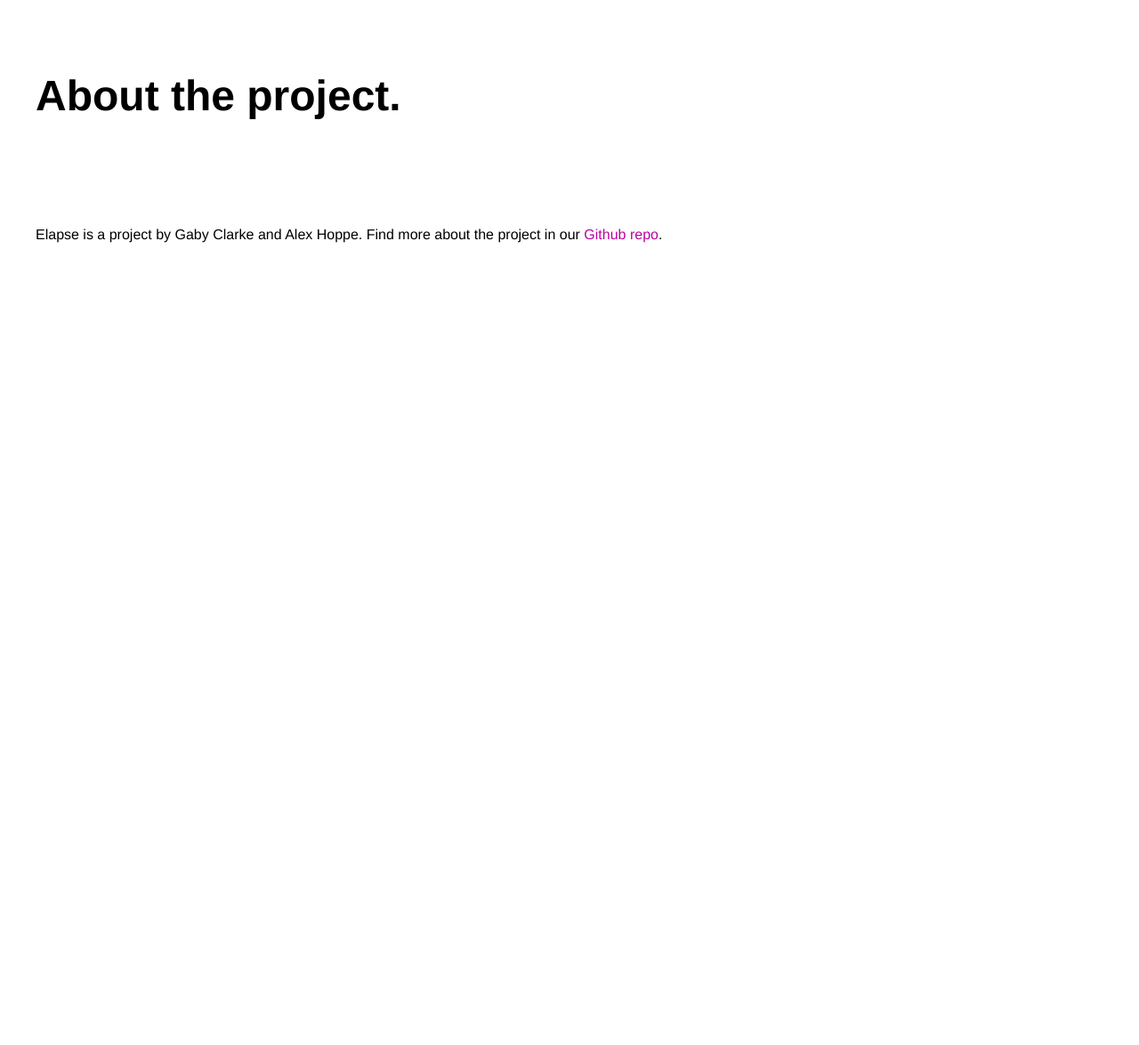
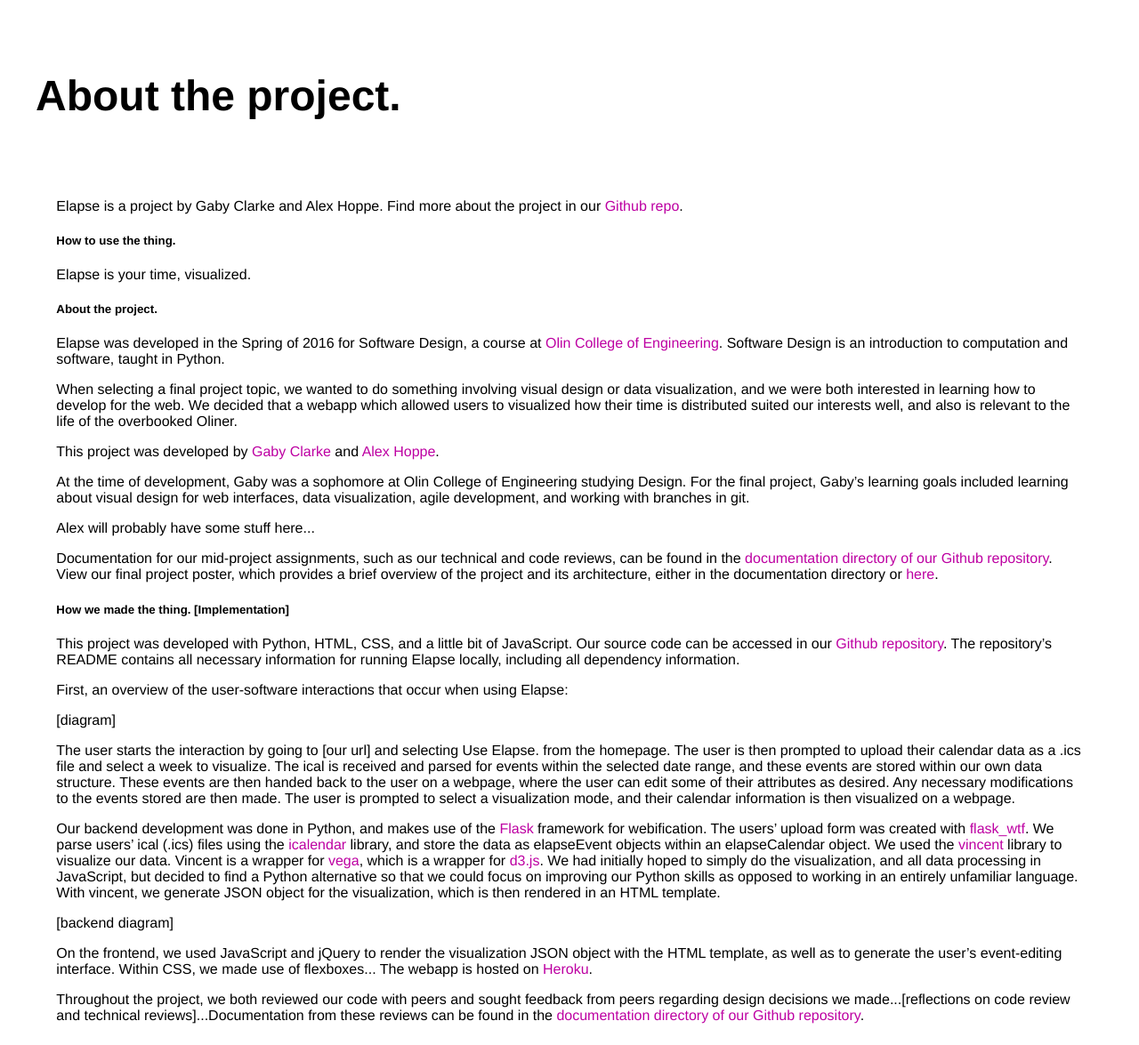
Before and after one commit to aehoppe/Elapse, a Flask app: page /about in a window 1280 px wide. Shown: the whole page at 89% size. Before the commit the page ends 273 px from the top, so only its background shows below. Run offline with Flask 2, Linux system fonts and the light colour scheme; some libraries are stand-ins or nearby versions.

Commit message:
updated about information

```diff
--- a/app/static/style.css
+++ b/app/static/style.css
@@ -74,3 +74,21 @@ input[type=file] {
     max-width: 75%;
     padding: 2em;
 }
+
+.container-about {
+    display: flex;
+    align-items: flex-start;
+    justify-content: center;
+    flex-direction: row;
+}
+
+.item-about {
+    flex-shrink: 1;
+    flex-grow: 2;
+}
+
+.item-buffer {
+    width: 20%;
+    flex-shrink: 1;
+    flex-grow: 1;
+}
--- a/app/templates/about.html
+++ b/app/templates/about.html
@@ -14,12 +14,68 @@
             </h2>
         </div>
     </div>
-    <div class="container-left">
-        <div class="item">
+    <div class="container-about">
+        <div class="item-buffer"></div>
+        <div class="item-about">
             <p>
                 Elapse is a project by Gaby Clarke and Alex Hoppe.  Find more about the project in our <a href="https://github.com/aehoppe/Elapse.git">Github repo</a>.
             </p>
+            <h5>
+                How to use the thing.
+            </h5>
+            <p>
+                Elapse is your time, visualized.
+            </p>
+            <h5>
+                About the project.
+            </h5>
+            <p>
+                Elapse was developed in the Spring of 2016 for Software Design, a course at <a href="www.olin.edu">Olin College of Engineering</a>.  Software Design is an introduction to computation and software, taught in Python.
+            </p>
+            <p>
+                When selecting a final project topic, we wanted to do something involving visual design or data visualization, and we were both interested in learning how to develop for the web.  We decided that a webapp which allowed users to visualized how their time is distributed suited our interests well, and also is relevant to the life of the overbooked Oliner.
+            </p>
+            <p>
+                This project was developed by <a href="https://github.com/gabyclarke">Gaby Clarke</a> and <a href="https://github.com/aehoppe">Alex Hoppe</a>.
+            </p>
+            <p>
+                At the time of development, Gaby was a sophomore at Olin College of Engineering studying Design.  For the final project, Gaby’s learning goals included learning about visual design for web interfaces, data visualization, agile development, and working with branches in git.
+            </p>
+            <p>
+                Alex will probably have some stuff here...
+            </p>
+            <p>
+                Documentation for our mid-project assignments, such as our technical and code reviews, can be found in the <a href="https://github.com/aehoppe/Elapse/tree/master/documentation">documentation directory of our Github repository</a>.  View our final project poster, which provides a brief overview of the project and its architecture, either in the documentation directory or <a href="">here</a>.
+            </p>
+            <h5>
+                How we made the thing. [Implementation]
+            </h5>
+            <p>
+                This project was developed with Python, HTML, CSS, and a little bit of JavaScript.  Our source code can be accessed in our <a href="https://github.com/aehoppe/Elapse">Github repository</a>.  The repository’s README contains all necessary information for running Elapse locally, including all dependency information.
+            </p>
+            <p>
+                First, an overview of the user-software interactions that occur when using Elapse:
+            </p>
+            <p>
+                [diagram]
+            </p>
+            <p>
+                The user starts the interaction by going to [our url] and selecting Use Elapse. from the homepage.  The user is then prompted to upload their calendar data as a .ics file and select a week to visualize.  The ical is received and parsed for events within the selected date range, and these events are stored within our own data structure.  These events are then handed back to the user on a webpage, where the user can edit some of their attributes as desired.  Any necessary modifications to the events stored are then made.  The user is prompted to select a visualization mode, and their calendar information is then visualized on a webpage.
+            </p>
+            <p>
+                Our backend development was done in Python, and makes use of the <a href="http://flask.pocoo.org">Flask</a> framework for webification.  The users’ upload form was created with <a href="https://flask-wtf.readthedocs.io/en/latest/">flask_wtf</a>.  We parse users’ ical (.ics) files using the <a href="https://github.com/collective/icalendar">icalendar</a> library, and store the data as elapseEvent objects within an elapseCalendar object.  We used the <a href="https://github.com/wrobstory/vincent">vincent</a> library to visualize our data.  Vincent is a wrapper for <a href="https://vega.github.io/vega/">vega</a>, which is a wrapper for <a href="https://d3js.org">d3.js</a>.  We had initially hoped to simply do the visualization, and all data processing in JavaScript, but decided to find a Python alternative so that we could focus on improving our Python skills as opposed to working in an entirely unfamiliar language.  With vincent, we generate JSON object for the visualization, which is then rendered in an HTML template.
+            </p>
+            <p>
+                [backend diagram]
+            </p>
+            <p>
+                On the frontend, we used JavaScript and jQuery to render the visualization JSON object with the HTML template, as well as to generate the user’s event-editing interface.  Within CSS, we made use of flexboxes... The webapp is hosted on <a href="https://dashboard.heroku.com/apps">Heroku</a>.
+            </p>
+            <p>
+                Throughout the project, we both reviewed our code with peers and sought feedback from peers regarding design decisions we made...[reflections on code review and technical reviews]...Documentation from these reviews can be found in the <a href="https://github.com/aehoppe/Elapse/tree/master/documentation">documentation directory of our Github repository</a>.
+            </p>
         </div>
+        <div class="item-buffer"></div>
     </div>
 </body>
 
```
Also changed, not shown: README.md.
